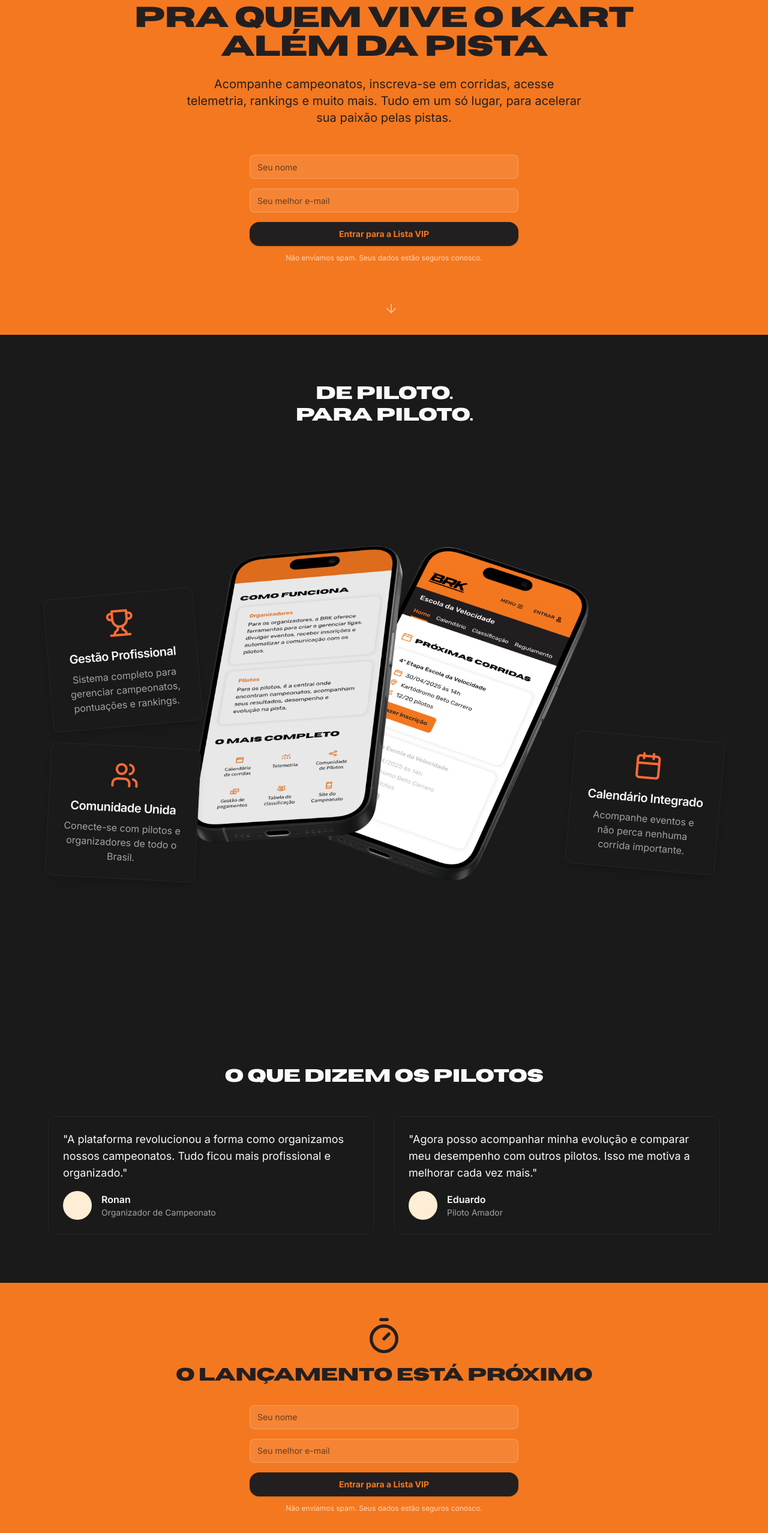
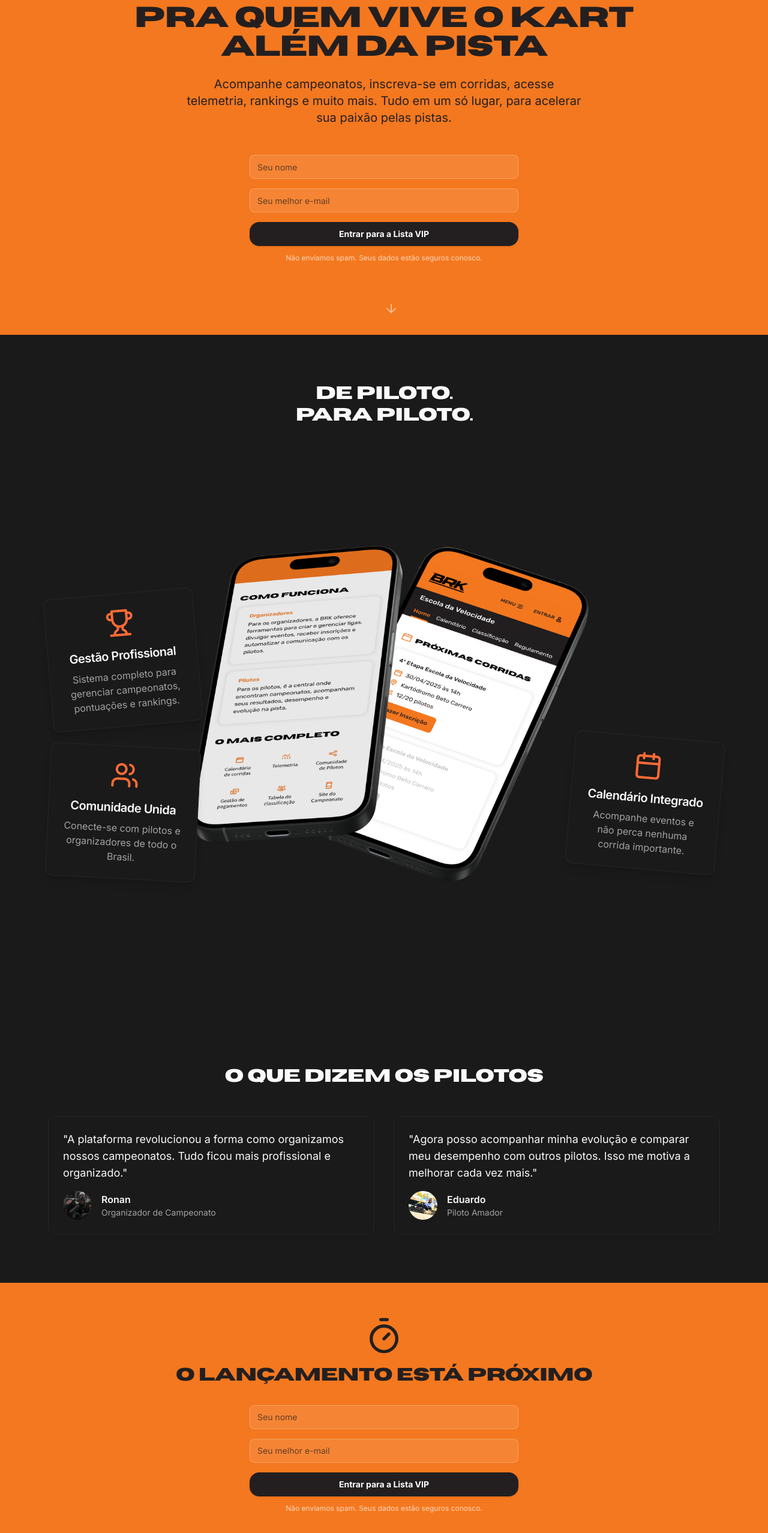
Before and after one commit to Brasil-Rental-Karts/brk-site, a React (Vite) app: page / in a window 1280 px wide. Shown: the part 242-2797 px from the top of the page at 60% size. Built offline with nearby package versions, Linux system fonts and the light colour scheme; no server answers.

Commit message:
feat(ui): add user avatars and improve button contrast
- Add Ronan and Eduardo avatar images to replace placeholder circles
- Change button text color from primary to white for better visibility

```diff
--- a/src/pages/PreLaunch.tsx
+++ b/src/pages/PreLaunch.tsx
@@ -252,7 +252,7 @@ export function PreLaunch() {
 
                  <Button
                    type="submit"
-                   className="w-full bg-primary-foreground text-primary font-bold hover:bg-primary-foreground/90 rounded-2xl"
+                   className="w-full bg-primary-foreground text-white font-bold hover:bg-primary-foreground/90 rounded-2xl"
                    size="lg"
                    disabled={isLoading1}
                  >
@@ -481,7 +481,7 @@ export function PreLaunch() {
                 campeonatos. Tudo ficou mais profissional e organizado."
               </p>
               <div className="flex items-center gap-4">
-                <div className="w-12 h-12 rounded-full bg-primary-100" />
+                <img src="public/ronan-avatar.png" alt="Ronan Avatar" className="w-12 h-12 rounded-full" />
                 <div>
                   <p className="font-semibold">Ronan</p>
                   <p className="text-sm text-muted-foreground">
@@ -497,7 +497,7 @@ export function PreLaunch() {
                 com outros pilotos. Isso me motiva a melhorar cada vez mais."
               </p>
               <div className="flex items-center gap-4">
-                <div className="w-12 h-12 rounded-full bg-primary-100" />
+                <img src="public/eduardo-avatar.png" alt="Eduardo Avatar" className="w-12 h-12 rounded-full" />
                 <div>
                   <p className="font-semibold">Eduardo</p>
                   <p className="text-sm text-muted-foreground">Piloto Amador</p>
@@ -627,7 +627,7 @@ export function PreLaunch() {
 
                 <Button
                   type="submit"
-                  className="w-full bg-primary-foreground text-primary font-bold hover:bg-primary-foreground/90 rounded-2xl"
+                  className="w-full bg-primary-foreground text-white font-bold hover:bg-primary-foreground/90 rounded-2xl"
                   size="lg"
                   disabled={isLoading2}
                 >
```
Also changed, not shown: public/eduardo-avatar.png (added), public/ronan-avatar.png (added).
